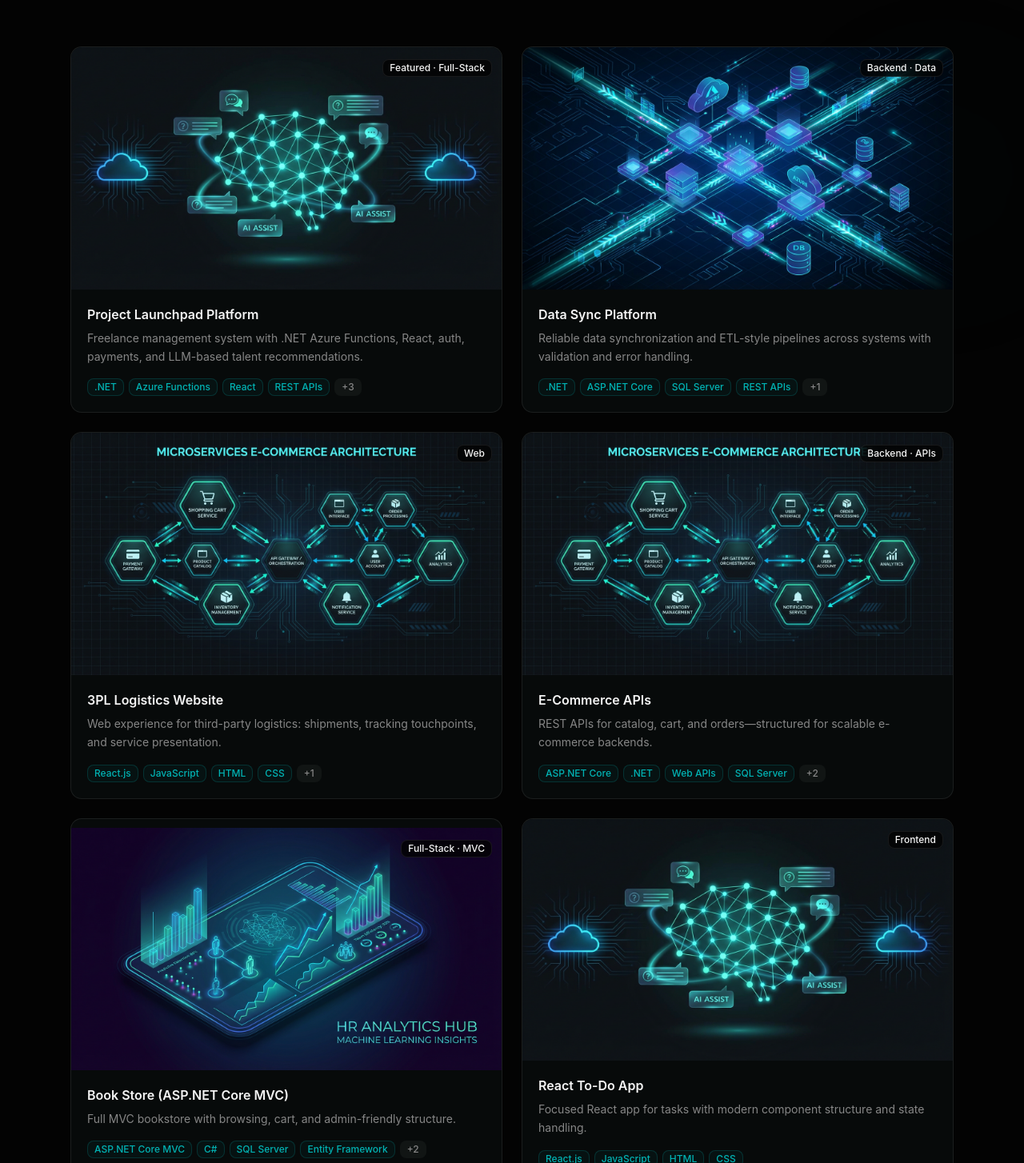
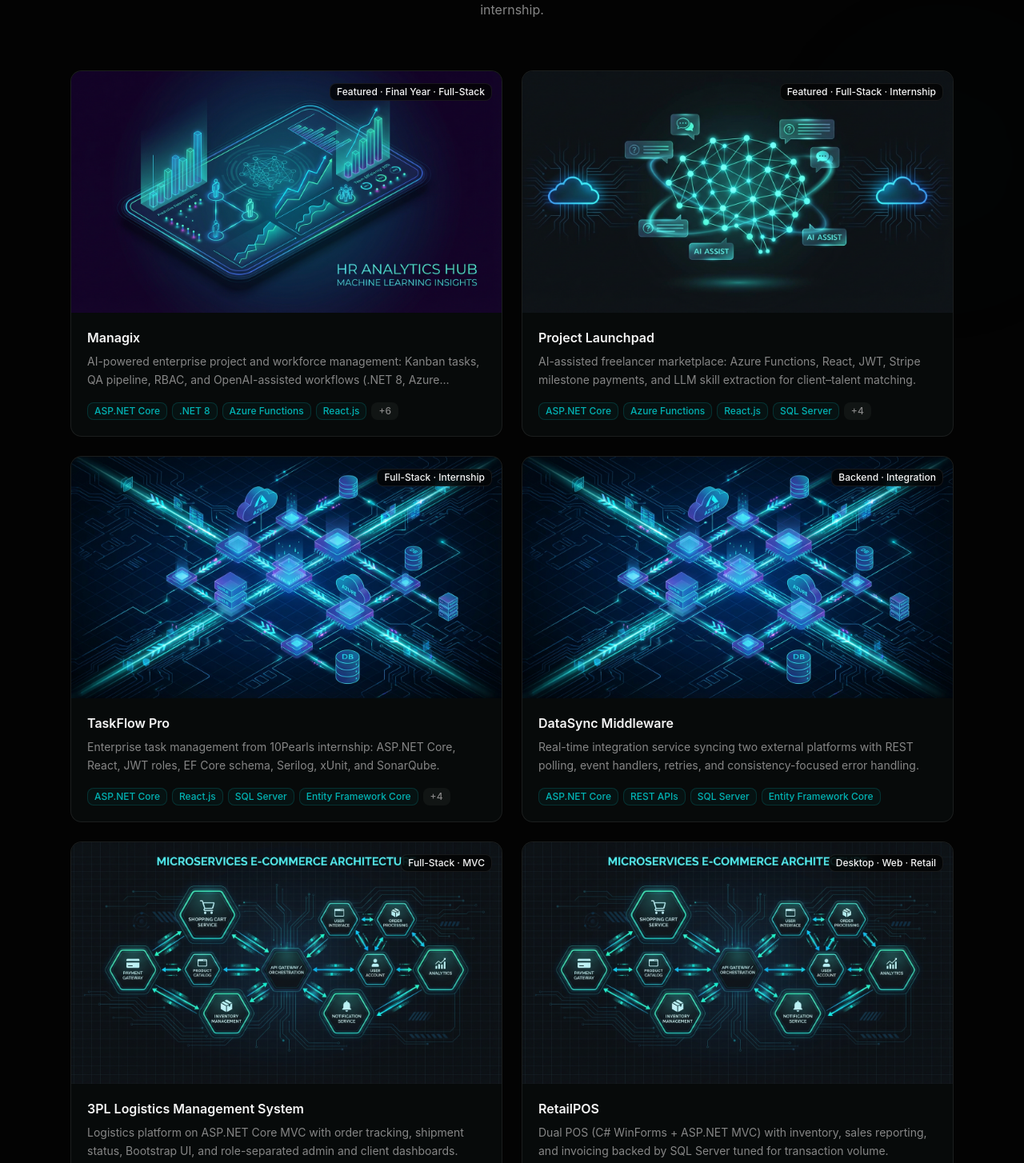
Before and after one commit to Matiullah-Yousfani/MutiullahPortfolio, a React (Vite) app: page / in a window 1280 px wide. Shown: the part 1096-2550 px from the top of the page at 80% size. Built offline with nearby package versions, Linux system fonts and the light colour scheme.

Commit message:
Sync portfolio copy with updated CV.
Limit featured projects to résumé entries, add Shine and Mazik internships, expand skills, and refresh hero/education wording to match the latest resume.

Co-authored-by: Cursor <cursoragent@cursor.com>

```diff
--- a/src/components/ExperienceSection.tsx
+++ b/src/components/ExperienceSection.tsx
@@ -159,8 +159,8 @@ export function ExperienceSection() {
             <span className="gradient-text">Education</span>
           </h2>
           <p className="max-w-xl mx-auto text-muted-foreground text-base">
-            Computer Science undergrad with industry internship experience and a
-            focus on .NET, React, Azure, and AI-integrated systems.
+            CS undergrad at IET (PAF-KIET) with two software internship placements
+            and a focus on .NET, Azure Functions, React, and AI-enhanced backends.
           </p>
         </div>
 
--- a/src/components/WhyHireMeSection.tsx
+++ b/src/components/WhyHireMeSection.tsx
@@ -70,12 +70,14 @@ export function WhyHireMeSection() {
             <CardContent className="p-6 sm:p-8 space-y-4">
               <p className="text-base text-foreground leading-relaxed">
                 Hi! I&apos;m <span className="font-semibold">Matiullah</span> — a
-                .NET Backend Developer specializing in ASP.NET Core, Azure
-                Functions, and AI-integrated systems.
+                junior full-stack .NET developer with hands-on production
+                experience across internships: ASP.NET Core, Azure Functions,
+                React.js, JWT, EF Core, and OpenAI integrations.
               </p>
               <p className="text-sm sm:text-base text-muted-foreground leading-relaxed">
-                I help clients build scalable, reliable, and intelligent
-                applications that solve real-world problems.
+                I care about clean architecture, reliable APIs, and delivering
+                software end-to-end—from design and tests through staging and Azure
+                deployment.
               </p>
             </CardContent>
           </Card>
@@ -107,19 +109,21 @@ export function WhyHireMeSection() {
                 <ul className="space-y-2 text-sm text-muted-foreground leading-relaxed">
                   <li>
                     <span className="font-medium text-foreground">Frontend:</span>{" "}
-                    React.js, JavaScript, HTML, CSS
+                    React.js, TypeScript, HTML5, CSS3, JavaScript (ES6+)
                   </li>
                   <li>
                     <span className="font-medium text-foreground">Backend:</span>{" "}
-                    ASP.NET Core, .NET, C#
+                    ASP.NET Core, .NET 8, Web API, Azure Functions, EF Core, JWT,
+                    Serilog, xUnit
                   </li>
                   <li>
                     <span className="font-medium text-foreground">Databases:</span>{" "}
                     SQL Server, MySQL
                   </li>
                   <li>
-                    <span className="font-medium text-foreground">Tools:</span>{" "}
-                    Git, REST APIs, Postman, Azure
+                    <span className="font-medium text-foreground">Cloud & tools:</span>{" "}
+                    Microsoft Azure, Git, GitHub, Visual Studio, VS Code, Postman,
+                    SonarQube
                   </li>
                 </ul>
               </CardContent>
--- a/src/data/portfolio.ts
+++ b/src/data/portfolio.ts
@@ -53,197 +53,209 @@ export interface Education {
   description: string
 }
 
-/** Featured first — Project Launchpad */
+/** Featured first — aligns with résumé “Featured Projects” */
 export const projects: Project[] = [
   {
-    id: "project-launchpad",
-    title: "Project Launchpad Platform",
+    id: "managix",
+    title: "Managix",
     shortDescription:
-      "Freelance management system with .NET Azure Functions, React, auth, payments, and LLM-based talent recommendations.",
+      "AI-powered enterprise project and workforce management: Kanban tasks, QA pipeline, RBAC, and OpenAI-assisted workflows (.NET 8, Azure Functions, React + TypeScript).",
     fullDescription:
-      "Built during my internship at Mazik Global: a real-world platform for connecting freelancers and clients. I contributed to backend services on Azure Functions, secure authentication flows, and payment integration. Added AI-powered freelancer recommendations using LLMs so the platform surfaces relevant talent faster. Focused on scalable cloud architecture from planning through deployment.",
-    image: "/project-ai-support.webp",
-    category: "Featured · Full-Stack",
+      "Final Year Project: an enterprise-grade platform for managing projects, teams, tasks, QA workflows, and employee monitoring with role-based collaboration (Admin, Project Manager, QA Manager, Developer). Core modules span project and task management with Kanban, subtasks, milestones and deliverables, QA review and approval, timesheets, and project closure reporting. Integrated OpenAI for task analysis and workflow assistance alongside JWT auth with RBAC, file uploads, notifications, payments, and soft delete platform-wide—all on Clean Architecture with repositories, services, DTOs, and Unit of Work, backed by Azure Functions REST APIs with SQL Server and Entity Framework Core.",
+    image: "/project-analytics.webp",
+    category: "Featured · Final Year · Full-Stack",
     technologies: [
-      ".NET",
+      "ASP.NET Core",
+      ".NET 8",
       "Azure Functions",
-      "React",
-      "REST APIs",
-      "Authentication",
-      "Payments",
-      "LLM / AI Integration",
+      "React.js",
+      "TypeScript",
+      "SQL Server",
+      "EF Core",
+      "JWT",
+      "OpenAI API",
+      "RBAC",
     ],
     features: [
-      "Serverless APIs on Azure Functions",
-      "React frontend integrated with secure backend",
-      "Auth and payment workflows for production use",
-      "LLM-based smart freelancer matching",
-      "Cloud-first, deployment-ready structure",
+      "Kanban project and task lifecycle with subtasks and milestones",
+      "QA review and approval pipeline plus timesheet monitoring",
+      "AI-assisted task analysis and workflow support via OpenAI",
+      "JWT authentication, RBAC, notifications, uploads, payments, soft delete",
+      "Clean Architecture: repos, services, DTOs, Unit of Work",
     ],
     challenges:
-      "Balancing AI recommendation quality with latency and cost meant thoughtful prompting, caching where relevant, and clear API contracts between the React app and Azure Functions.",
+      "Coordinating multiple roles and QA states without brittle coupling meant clear domain boundaries and consistent RBAC checks across APIs and UI.",
+    githubUrl: GITHUB,
+    media: [
+      { type: "image", src: "/project-analytics.webp", alt: "Managix enterprise dashboards" },
+      { type: "image", src: "/project-ai-support.webp", alt: "AI-assisted workflows" },
+    ],
+  },
+  {
+    id: "project-launchpad",
+    title: "Project Launchpad",
+    shortDescription:
+      "AI-assisted freelancer marketplace: Azure Functions, React, JWT, Stripe milestone payments, and LLM skill extraction for client–talent matching.",
+    fullDescription:
+      "Built during my Mazik Global internship: a freelancer marketplace where clients post projects and manage gig-based work end-to-end. LLM-powered skill extraction parses freelancer profiles and matches them to project requirements using structured OpenAI prompts. Includes milestone-based Stripe payments, JWT authentication, freelancer dashboards, and scalable REST APIs on Azure Functions with SQL Server persistence—reflecting architecture, API design, testing, staging, and Azure deployment in production.",
+    image: "/project-ai-support.webp",
+    category: "Featured · Full-Stack · Internship",
+    technologies: [
+      "ASP.NET Core",
+      "Azure Functions",
+      "React.js",
+      "SQL Server",
+      "OpenAI API",
+      "JWT",
+      "Stripe",
+      "REST APIs",
+    ],
+    features: [
+      "Client posting, discovery, and end-to-end engagement flows",
+      "LLM-driven profile parsing and project–talent matching",
+      "Milestone Stripe payments and secure JWT-backed APIs",
+      "Azure-deployed serverless backends with relational persistence",
+    ],
+    challenges:
+      "Keeping recommendation prompts deterministic enough for predictable matching while capturing nuanced skills required iteration on schema and evaluation against real postings.",
     githubUrl: GITHUB,
     media: [
       { type: "image", src: "/project-ai-support.webp", alt: "Launchpad platform" },
-      { type: "image", src: "/project-analytics.webp", alt: "Dashboard view" },
+      { type: "image", src: "/project-analytics.webp", alt: "Marketplace dashboards" },
       { type: "video", src: DEMO_VIDEO_MP4, poster: "/project-ai-support.webp" },
     ],
   },
   {
-    id: "data-sync-platform",
-    title: "Data Sync Platform",
+    id: "taskflow-pro",
+    title: "TaskFlow Pro",
     shortDescription:
-      "Reliable data synchronization and ETL-style pipelines across systems with validation and error handling.",
+      "Enterprise task management from 10Pearls internship: ASP.NET Core, React, JWT roles, EF Core schema, Serilog, xUnit, and SonarQube.",
     fullDescription:
-      "A backend-focused sync platform that moves and reconciles data between sources with clear logging, retries, and validation. Built with emphasis on consistent state, idempotent operations, and maintainable .NET services so ops can trust daily sync runs.",
+      "Production-style task manager with admin/user role-based authorization and full CRUD across task lifecycles. Implemented Serilog for structured logging, global exception handling for consistent API errors, SQL Server schema via Entity Framework Core (users, tasks, priorities, categories, due dates), xUnit coverage across controllers, services, and data layers, and SonarQube for static quality on C# and JavaScript—within clean Git branching through the Shine Internship Program at 10Pearls.",
     image: "/project-pipeline.webp",
-    category: "Backend · Data",
-    technologies: [".NET", "ASP.NET Core", "SQL Server", "REST APIs", "C#"],
+    category: "Full-Stack · Internship",
+    technologies: [
+      "ASP.NET Core",
+      "React.js",
+      "SQL Server",
+      "Entity Framework Core",
+      "JWT",
+      "Serilog",
+      "xUnit",
+      "SonarQube",
+    ],
     features: [
-      "Configurable sync jobs and schedules",
-      "Validation and transformation steps",
-      "Error handling with retries and audit trails",
-      "SQL Server as primary store",
+      "JWT authentication with admin/user RBAC",
+      "Full CRUD: assignment, priorities, categories, due dates",
+      "Serilog logging and global exception handling",
+      "xUnit tests and SonarQube-enforced quality",
     ],
     challenges:
-      "Handling partial failures without duplicate records required transaction boundaries and idempotent upserts.",
+      "Maintaining readable logs and actionable API errors across layers without duplicating logic drove a single pipeline for exceptions plus structured Serilog enrichment.",
     githubUrl: GITHUB,
     media: [
-      { type: "image", src: "/project-pipeline.webp", alt: "Data sync" },
-      { type: "image", src: "/project-analytics.webp", alt: "Monitoring" },
+      { type: "image", src: "/project-pipeline.webp", alt: "Task management" },
+      { type: "image", src: "/project-analytics.webp", alt: "Task overview" },
     ],
   },
   {
-    id: "3pl-logistics-website",
-    title: "3PL Logistics Website",
+    id: "datasync-middleware",
+    title: "DataSync Middleware",
     shortDescription:
-      "Web experience for third-party logistics: shipments, tracking touchpoints, and service presentation.",
+      "Real-time integration service syncing two external platforms with REST polling, event handlers, retries, and consistency-focused error handling.",
     fullDescription:
-      "A modern logistics site outlining 3PL capabilities, service areas, and customer touchpoints. Combines a clean React-based UI with APIs for dynamic content where needed, prioritizing fast loads and clear user paths.",
-    image: "/project-ecommerce.webp",
-    category: "Web",
-    technologies: ["React.js", "JavaScript", "HTML", "CSS", "REST APIs"],
+      "Middleware synchronizing data between external systems using REST polling and event-driven handlers, with retry logic, structured errors, and strong consistency guarantees—a focused backend piece showing reliable cross-platform pipelines on ASP.NET Core with SQL Server and Entity Framework Core.",
+    image: "/project-pipeline.webp",
+    category: "Backend · Integration",
+    technologies: [
+      "ASP.NET Core",
+      "REST APIs",
+      "SQL Server",
+      "Entity Framework Core",
+    ],
     features: [
-      "Responsive marketing and operations pages",
-      "Clear service and contact flows",
-      "API-driven sections where applicable",
+      "REST polling and event-driven synchronization paths",
+      "Retries and structured error handling for partial failures",
+      "EF Core persistence with consistency in mind",
     ],
     challenges:
-      "Keeping content maintainable while staying performant on mobile led to component reuse and lightweight assets.",
+      "Preventing drift when either side stalled or returned transient errors meant idempotent handlers and careful ordering of reconciliation steps.",
+    githubUrl: GITHUB,
+    media: [
+      { type: "image", src: "/project-pipeline.webp", alt: "Integration pipelines" },
+    ],
+  },
+  {
+    id: "3pl-logistics-management",
+    title: "3PL Logistics Management System",
+    shortDescription:
+      "Logistics platform on ASP.NET Core MVC with order tracking, shipment status, Bootstrap UI, and role-separated admin and client dashboards.",
+    fullDescription:
+      "Third-party logistics system featuring order tracking, shipment status updates, and a dynamic admin experience with Bootstrap, separating access for administrators and clients on SQL Server with Entity Framework Core.",
+    image: "/project-ecommerce.webp",
+    category: "Full-Stack · MVC",
+    technologies: [
+      "ASP.NET Core MVC",
+      "SQL Server",
+      "Entity Framework Core",
+      "Bootstrap",
+    ],
+    features: [
+      "Order and shipment lifecycle visibility",
+      "Role-separated admin vs. client dashboards",
+      "Responsive Bootstrap UI over MVC stack",
+    ],
+    challenges:
+      "Keeping shipment state transitions authoritative for both roles required clear MVC authorization and constrained update endpoints.",
     githubUrl: GITHUB,
   },
   {
-    id: "ecommerce-apis",
-    title: "E-Commerce APIs",
+    id: "retailpos",
+    title: "RetailPOS",
     shortDescription:
-      "REST APIs for catalog, cart, and orders—structured for scalable e-commerce backends.",
+      "Dual POS (C# WinForms + ASP.NET MVC) with inventory, sales reporting, and invoicing backed by SQL Server tuned for transaction volume.",
     fullDescription:
-      "Set of ASP.NET Core Web APIs supporting product catalog, cart behavior, and order lifecycle. Designed with clear DTOs, validation, and SQL Server persistence suitable for a production storefront or admin integration.",
+      "Retail point-of-sale spanning desktop WinForms and web MVC: inventory management, sales reporting, and invoice generation, with schema design optimized for high-frequency transactional workloads on SQL Server.",
     image: "/project-ecommerce.webp",
-    category: "Backend · APIs",
-    technologies: [
-      "ASP.NET Core",
-      ".NET",
-      "Web APIs",
-      "SQL Server",
-      "REST",
-      "C#",
-    ],
+    category: "Desktop · Web · Retail",
+    technologies: ["C# WinForms", "ASP.NET MVC", "SQL Server"],
     features: [
-      "Modular controllers and consistent JSON contracts",
-      "Entity relationships for catalog and orders",
-      "Validation and error responses",
+      "Counter-ready desktop and complementary web MVC flows",
+      "Inventory, invoicing, and sales reporting",
+      "SQL tuned for frequent retail transactions",
     ],
     challenges:
-      "Keeping cart and inventory rules consistent under concurrency pushed clear transactional boundaries in the data layer.",
-    githubUrl: GITHUB,
-  },
-  {
-    id: "bookstore-mvc",
-    title: "Book Store (ASP.NET Core MVC)",
-    shortDescription:
-      "Full MVC bookstore with browsing, cart, and admin-friendly structure.",
-    fullDescription:
-      "Classic ASP.NET Core MVC application for managing and selling books: views, controllers, models, and SQL Server backing store. Suitable as a portfolio showcase of server-rendered .NET patterns and CRUD workflows.",
-    image: "/project-analytics.webp",
-    category: "Full-Stack · MVC",
-    technologies: [
-      "ASP.NET Core MVC",
-      "C#",
-      "SQL Server",
-      "Entity Framework",
-      "HTML",
-      "CSS",
-    ],
-    features: [
-      "Book catalog and detail pages",
-      "Shopping cart flow",
-      "Server-side rendering with Razor",
-    ],
-    challenges:
-      "Keeping view models clean as features grew required disciplined MVC layering and shared partials.",
-    githubUrl: GITHUB,
-  },
-  {
-    id: "react-todo-app",
-    title: "React To-Do App",
-    shortDescription:
-      "Focused React app for tasks with modern component structure and state handling.",
-    fullDescription:
-      "A React.js to-do application demonstrating hooks, component composition, and persistent UI state. Built for clarity and iteration—easy to extend with filters, categories, or backend sync.",
-    image: "/project-ai-support.webp",
-    category: "Frontend",
-    technologies: ["React.js", "JavaScript", "HTML", "CSS"],
-    features: [
-      "Add, complete, and remove tasks",
-      "Responsive layout",
-      "Client-side state management",
-    ],
-    challenges:
-      "Keeping UX smooth on low-end devices meant minimizing re-renders and simple state updates.",
-    githubUrl: GITHUB,
-  },
-  {
-    id: "pos-system",
-    title: "POS System",
-    shortDescription:
-      "Point-of-sale style workflow for items, totals, and receipts—built for reliability at the counter.",
-    fullDescription:
-      "A POS-oriented system emphasizing fast item entry, totals, and printable or viewable receipts. Demonstrates practical .NET/desktop or web-backed logic for retail-style workflows with SQL persistence.",
-    image: "/project-pipeline.webp",
-    category: "Business Systems",
-    technologies: [".NET", "C#", "SQL Server", "REST APIs"],
-    features: [
-      "Product lookup and line items",
-      "Totals, tax hooks, and checkout flow",
-      "Data durability for daily operations",
-    ],
-    challenges:
-      "Accuracy on totals and avoiding duplicate submissions required careful validation and transactional saves.",
-    githubUrl: GITHUB,
-  },
-  {
-    id: "flutter-apps",
-    title: "Flutter Apps (QR Scanner, Weather, UI)",
-    shortDescription:
-      "Collection of Flutter apps: QR scanning, weather, and polished UI experiments.",
-    fullDescription:
-      "Multiple Flutter/Dart projects including a QR scanner, a weather-style client consuming APIs, and UI practice apps. Shows cross-platform mobile fundamentals, async data fetching, and composable widgets.",
-    image: "/project-ecommerce.webp",
-    category: "Mobile · Flutter",
-    technologies: ["Flutter", "Dart", "REST APIs"],
-    features: [
-      "QR code scanning workflow",
-      "Weather data consumption",
-      "Reusable UI components and navigation",
-    ],
-    challenges:
-      "Platform permissions and camera lifecycle for QR required careful Flutter plugin integration.",
+      "Sharing reliable stock levels between desktop and web views pushed disciplined transactional boundaries and clear data-access patterns.",
     githubUrl: GITHUB,
   },
 ]
 
 export const workExperiences: WorkExperience[] = [
+  {
+    id: "10pearls-intern",
+    type: "work",
+    title: "Software Development Intern",
+    organization: "10Pearls — Shine Internship Program (Remote)",
+    location: "Remote",
+    startDate: "Apr 2026",
+    endDate: "Jun 2026",
+    description: [
+      "Built TaskFlow Pro end-to-end with ASP.NET Core and React: JWT authentication, role-based authorization (admin/user), and CRUD across the task lifecycle.",
+      "Implemented Serilog for structured logs and global exception handling for consistent JSON errors on all endpoints.",
+      "Designed SQL Server schema with Entity Framework Core (users, tasks, priorities, categories, due dates) and xUnit tests across controllers, services, and data access.",
+      "Integrated SonarQube for C# and JavaScript quality and maintained clean Git branching through delivery.",
+    ],
+    technologies: [
+      "ASP.NET Core",
+      "React.js",
+      "SQL Server",
+      "EF Core",
+      "JWT",
+      "Serilog",
+      "xUnit",
+      "SonarQube",
+    ],
+  },
   {
     id: "mazik-intern",
     type: "work",
@@ -253,18 +265,20 @@ export const workExperiences: WorkExperience[] = [
     startDate: "Jun 2025",
     endDate: "Jul 2025",
     description: [
-      "Developed the Project Launchpad platform using .NET Azure Functions and React as part of a real-world freelance management system.",
-      "Worked on backend architecture, authentication, and payment integration.",
-      "Integrated AI (LLMs) for smart freelancer recommendations to strengthen platform intelligence.",
-      "Gained hands-on experience shipping scalable cloud applications from planning to deployment.",
+      "Contributed to Project Launchpad — a freelance management system — on Azure Functions and React.js in a cloud-native production setting.",
+      "Implemented JWT authentication and Stripe payments; practiced identity management and end-to-end API design.",
+      "Integrated LLM-driven freelancer recommendations using OpenAI APIs to improve matching quality.",
+      "Worked through architecture, APIs, testing, staging, and Azure deployment across the software lifecycle.",
     ],
     technologies: [
-      ".NET",
       "Azure Functions",
-      "React",
+      "React.js",
+      "ASP.NET Core",
+      "JWT",
+      "Stripe",
+      "OpenAI API",
+      "SQL Server",
       "REST APIs",
-      "LLM Integration",
-      "Azure",
     ],
   },
 ]
@@ -276,26 +290,48 @@ export const educationItems: Education[] = [
     degree: "Bachelor of Science",
     field: "Computer Science",
     institution:
-      "PAF-KIET (Pakistan Air Force - Karachi Institute of Economics and Technology)",
+      "Institute of Economics and Technology (PAF-KIET)",
     location: "Karachi, Pakistan",
     startDate: "2021",
     endDate: "2026 (expected)",
     description:
-      "8th semester · Expected graduation: 2026 · CGPA: 3.79. Coursework and projects emphasize software engineering, backend development, and practical system design.",
+      "8th semester · Expected graduation 2026 · CGPA 3.79. Focus on software engineering, scalable backends, cloud-native patterns, and production delivery.",
   },
 ]
 
 export const skills = {
-  languages: ["C#", "C++", "C", "SQL"],
-  frontend: ["React.js", "JavaScript", "HTML", "CSS"],
-  backend: ["ASP.NET Core", ".NET", "Web APIs"],
+  languages: ["C#", "C++", "C", "SQL", "JavaScript", "TypeScript"],
+  frontend: ["React.js", "TypeScript", "HTML5", "CSS3", "JavaScript (ES6+)"],
+  backend: [
+    "ASP.NET Core",
+    ".NET Web API",
+    ".NET 8",
+    "Azure Functions",
+    "Entity Framework Core",
+    "JWT",
+    "REST APIs",
+    "Serilog",
+    "xUnit",
+  ],
   databases: ["SQL Server", "MySQL"],
-  tools: ["Git", "GitHub", "Visual Studio", "VS Code", "Postman"],
+  tools: [
+    "Microsoft Azure",
+    "Git",
+    "GitHub",
+    "Visual Studio",
+    "VS Code",
+    "Postman",
+    "SonarQube",
+  ],
   other: [
+    "Clean Architecture",
     "OOP",
-    "REST APIs",
-    "Problem Solving",
-    "Azure Functions",
-    "AI Integration (LLMs)",
+    "SOLID",
+    "RBAC",
+    "LLM / OpenAI integration",
+    "Stripe payments",
+    "Unit testing",
+    "Agile",
+    "Kanban",
   ],
 }
```
Also changed, not shown: src/components/HeroSection.tsx (+11 -10 lines).
